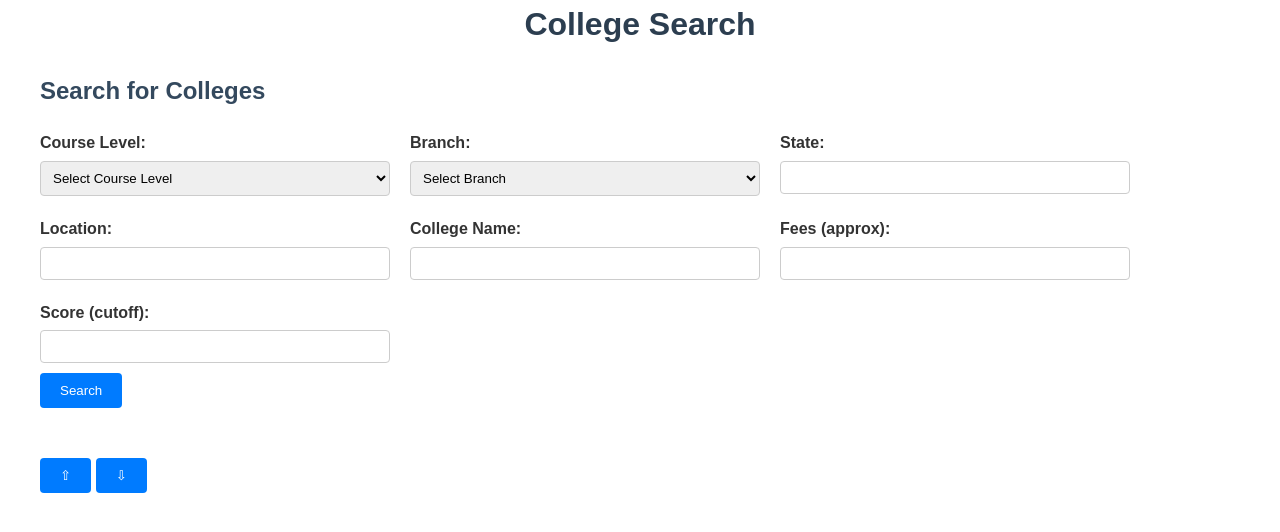
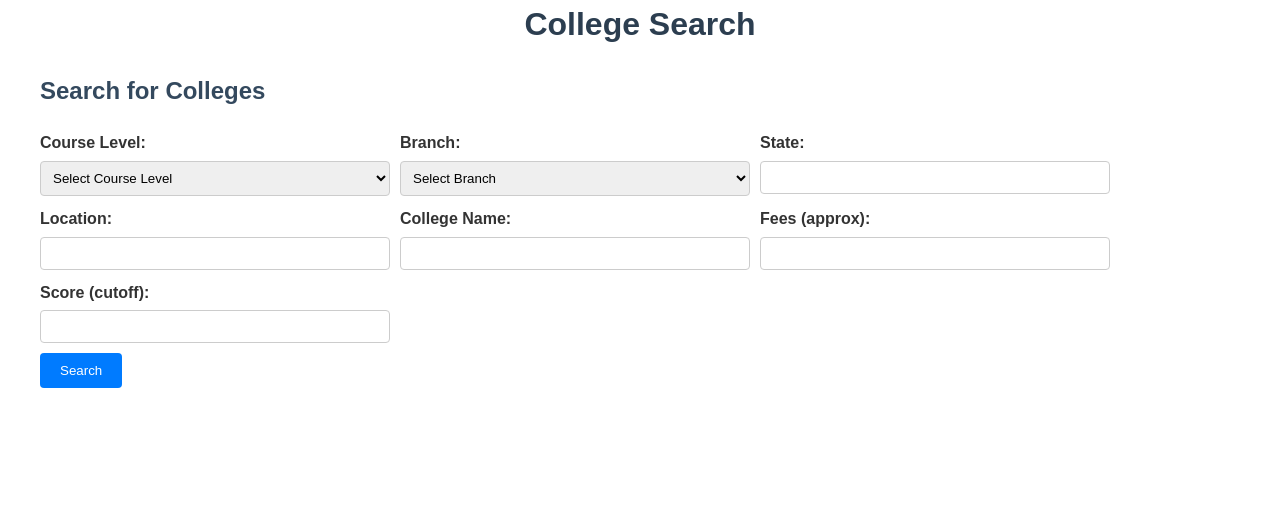
Before and after one commit to Biswal23/college-backend, a Flask app: page / in a window 1280 px wide. Shown: the part 22-554 px from the top of the page. Run offline with Flask 3, Linux system fonts and the light colour scheme; data comes from the database, SQL or seed files in the repository; parts of the project's set-up code (start-up, migrations or seed data) failed here and were passed over.

Commit message:
Update styles.css

```diff
--- a/static/styles.css
+++ b/static/styles.css
@@ -9,6 +9,7 @@ body {
 main {
     max-width: 1200px;
     margin: 0 auto;
+    position: relative;
 }
 
 header {
@@ -33,11 +34,11 @@ h2 {
 .form-container {
     display: flex;
     flex-wrap: wrap;
-    gap: 20px;
+    gap: 10px; /* Reduced gap between filters */
 }
 
 .form-group {
-    flex: 1 1 300px; /* Grow, shrink, basis */
+    flex: 1 1 300px;
     max-width: 350px;
     display: flex;
     flex-direction: column;
@@ -71,6 +72,47 @@ button:hover {
     background-color: #0056b3;
 }
 
+/* Navigation buttons (mobile) */
+.nav-buttons {
+    display: none;
+    position: fixed;
+    right: 10px;
+    top: 50%;
+    transform: translateY(-50%);
+    z-index: 1000;
+}
+
+.nav-up,
+.nav-down,
+.back-to-top {
+    background-color: #007BFF;
+    color: white;
+    border: none;
+    border-radius: 50%;
+    width: 40px;
+    height: 40px;
+    margin: 5px 0;
+    cursor: pointer;
+    font-size: 18px;
+    display: flex;
+    align-items: center;
+    justify-content: center;
+    box-shadow: 0 2px 5px rgba(0, 0, 0, 0.2);
+}
+
+.nav-up:hover,
+.nav-down:hover,
+.back-to-top:hover {
+    background-color: #0056b3;
+}
+
+.back-to-top {
+    display: none; /* Shown via JavaScript */
+    position: fixed;
+    bottom: 20px;
+    right: 20px;
+}
+
 /* Results styling */
 .results-section {
     max-width: 100%;
```
Also changed, not shown: other parts of static/styles.css (+31 -11 lines).
